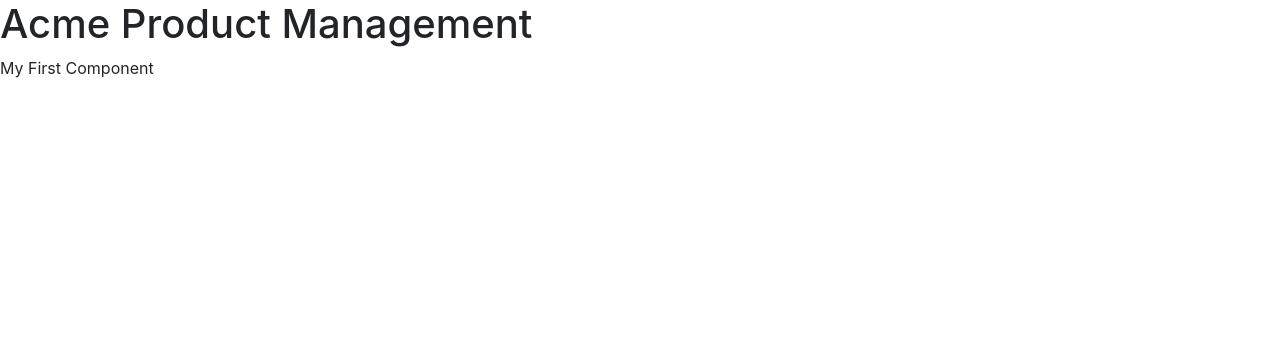
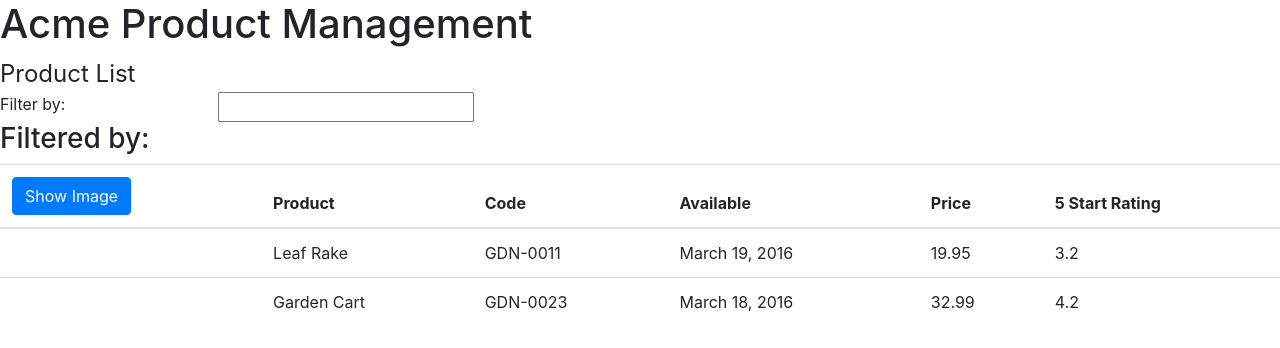
Before and after one commit to weumj/angular-getting_started, an Angular app: page / in a window 1280 px wide. Shown: the top 348 px of the page. Built offline with nearby package versions, Linux system fonts and the light colour scheme.

Commit message:
using basic template, directives

```diff
--- a/src/app/app.component.ts
+++ b/src/app/app.component.ts
@@ -4,7 +4,7 @@
   selector: "pm-root",
   template: `
     <div><h1>{{pageTitle}}</h1>
-      <div>My First Component</div>
+      <pm-products></pm-products>
     </div>
   `
 })
--- a/src/app/app.module.ts
+++ b/src/app/app.module.ts
@@ -2,10 +2,12 @@
 import { NgModule } from '@angular/core';
 
 import { AppComponent } from './app.component';
+import { ProductListComponent } from './products/product-list.component';
 
 @NgModule({
   declarations: [
-    AppComponent
+    AppComponent,
+    ProductListComponent,
   ],
   imports: [
     BrowserModule
--- /dev/null
+++ b/src/app/products/product-list.component.html
@@ -0,0 +1,46 @@
+<div class="panel panel-primary">
+    <div class="panel-heading" >
+        {{pageTitle}}
+    </div>
+    <div class="panel-body">
+        <div class="row">
+            <div class="col-md-2">Filter by:</div>
+            <div class="col-md-4">
+                <input type="text" />
+            </div>
+        </div>
+        <div class="row">
+            <div class="col-md-6">
+                <h3>Filtered by: </h3>
+            </div>
+        </div>
+        <div class="table-responsive">
+            <table class="table" *ngIf="products && products.length">
+                <thead>
+                    <tr>
+                        <th>
+                            <button class="btn btn-primary">
+                                Show Image
+                            </button>
+                        </th>
+                        <th>Product</th>
+                        <th>Code</th>
+                        <th>Available</th>
+                        <th>Price</th>
+                        <th>5 Start Rating</th>
+                    </tr>
+                </thead>
+                <tbody>
+                    <tr *ngFor="let item of products">
+                        <td></td>
+                        <td>{{ item.productName }}</td>
+                        <td>{{ item.productCode }}</td>
+                        <td>{{ item.releaseDate }}</td>
+                        <td>{{ item.price }}</td>
+                        <td>{{ item.starRating }}</td>
+                    </tr>
+                </tbody>
+            </table>
+        </div>
+    </div>
+</div>
--- /dev/null
+++ b/src/app/products/product-list.component.ts
@@ -0,0 +1,31 @@
+import { Component } from '@angular/core';
+
+@Component({
+    selector: 'pm-products',
+    templateUrl: './product-list.component.html',
+})
+export class ProductListComponent {
+    pageTitle = 'Product List';
+    products: any[] = [
+        {
+            "productId": 1,
+            "productName": "Leaf Rake",
+            "productCode": "GDN-0011",
+            "releaseDate": "March 19, 2016",
+            "description": "Leaf rake with 48-inch wooden handle.",
+            "price": 19.95,
+            "starRating": 3.2,
+            "imageUrl": "http://openclipart.org/image/300px/svg_to_png/26215/Anonymous_Leaf_Rake.png"
+        },
+        {
+            "productId": 2,
+            "productName": "Garden Cart",
+            "productCode": "GDN-0023",
+            "releaseDate": "March 18, 2016",
+            "description": "15 gallon capacity rolling garden cart",
+            "price": 32.99,
+            "starRating": 4.2,
+            "imageUrl": "http://openclipart.org/image/300px/svg_to_png/58471/garden_cart.png"
+        },
+    ];
+}
```
